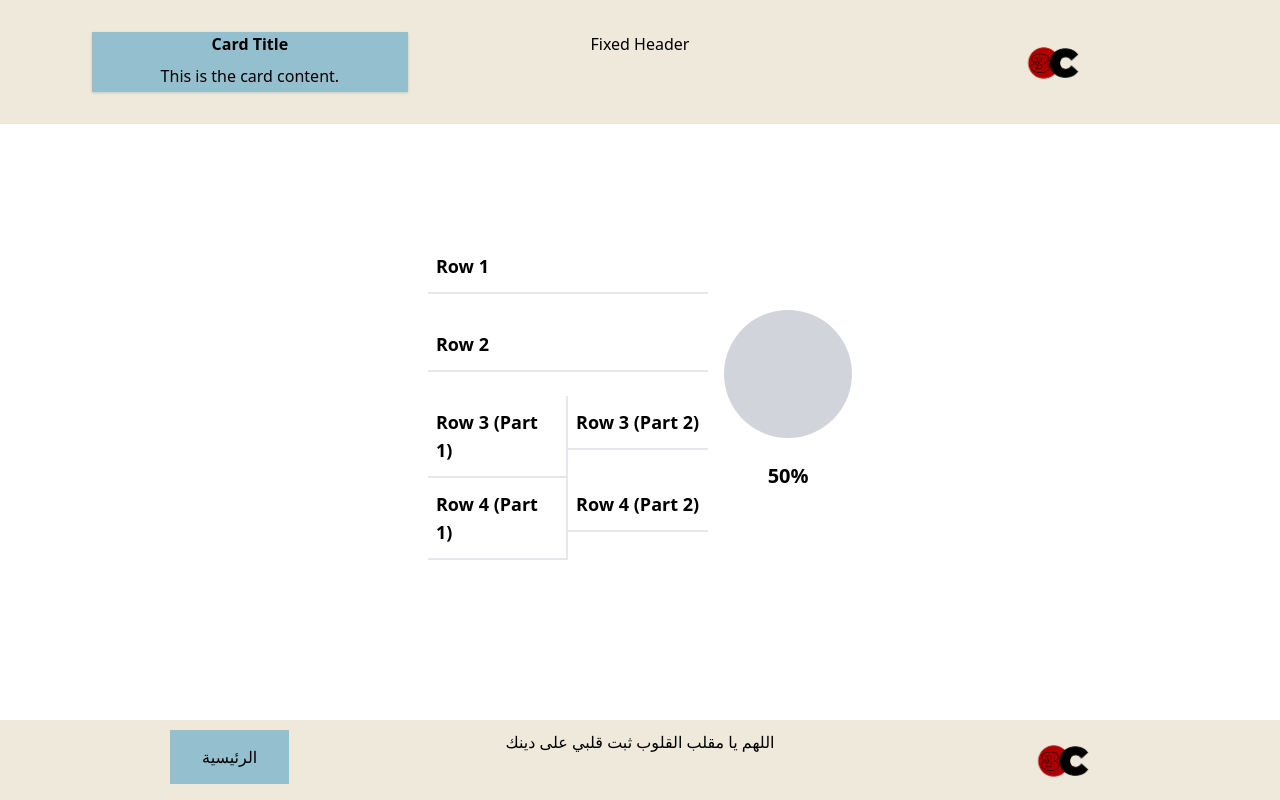
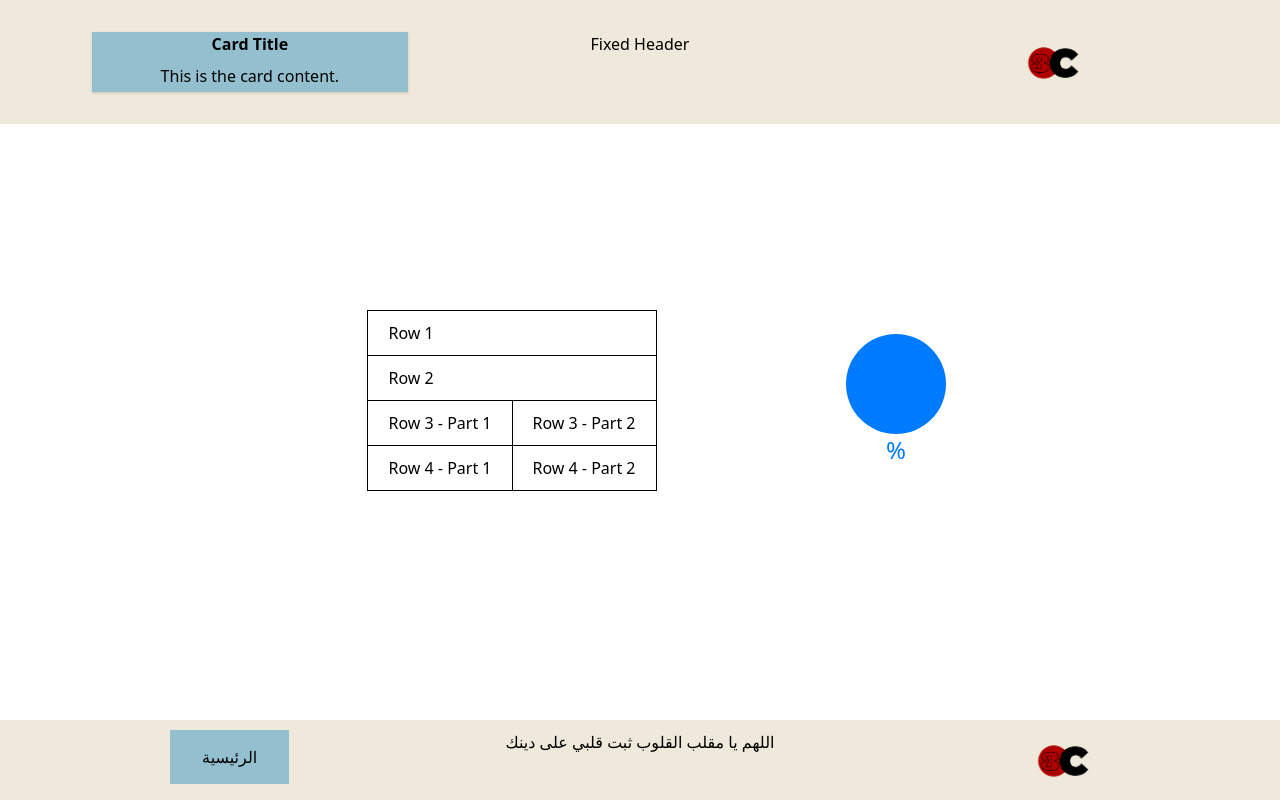
Before and after one commit to ihababbas/summer_project_frontend, a Next.js app: page /waiting in a window 1280 px wide. Built offline with nearby package versions, Linux system fonts and the light colour scheme.

Commit message:
add pages

```diff
--- a/src/app/waiting/page.js
+++ b/src/app/waiting/page.js
@@ -22,39 +22,58 @@ const WaitingPage = () => {
 
   return (
     <>
-    <div className="container mx-auto h-screen flex justify-center items-center">
-      {/* First Column */}
-      <div className="w-60% mr-4">
-        <div className="mb-6">
-          <div className="border-b-2 px-2 py-3 text-lg font-bold">Row 1</div>
-        </div>
-        <div className="mb-6">
-          <div className="border-b-2 px-2 py-3 text-lg font-bold">Row 2</div>
-        </div>
-        <div className="flex">
-          <div className="w-1/2 border-r-2">
-            <div className="border-b-2 px-2 py-3 text-lg font-bold">Row 3 (Part 1)</div>
-          </div>
-          <div className="w-1/2">
-            <div className="border-b-2 px-2 py-3 text-lg font-bold">Row 3 (Part 2)</div>
+
+      {isLoading ? (
+        <div className="container mx-auto h-screen flex justify-center items-center">
+          <div className="text-center">
+            <div className="animate-spin text-3xl mb-4">&#128259;</div>
+            <p>Loading...</p>
           </div>
         </div>
-        <div className="flex">
-          <div className="w-1/2 border-r-2">
-            <div className="border-b-2 px-2 py-3 text-lg font-bold">Row 4 (Part 1)</div>
-          </div>
-          <div className="w-1/2">
-            <div className="border-b-2 px-2 py-3 text-lg font-bold">Row 4 (Part 2)</div>
-          </div>
-        </div>
+      ) : (
+
+        <div >
+
+        <div className="flex h-screen">
+      {/* First Section (Gap) */}
+      <div className="flex-1"></div>
+
+      {/* Second Section (Table) */}
+      <div className="flex-[2] flex items-center justify-center">
+      <div className="flex justify-center items-center h-screen">
+      <table className="border-collapse border border-solid border-[black]">
+        <tbody>
+          <tr>
+            <td colSpan="2" className='border px-5 py-2.5 border-solid border-[black]'>Row 1</td>
+          </tr>
+          <tr>
+            <td colSpan="2" className='border px-5 py-2.5 border-solid border-[black]'>Row 2</td>
+          </tr>
+          <tr>
+            <td className='border px-5 py-2.5 border-solid border-[black]'>Row 3 - Part 1</td>
+            <td className='border px-5 py-2.5 border-solid border-[black]'>Row 3 - Part 2</td>
+          </tr>
+          <tr>
+            <td className='border px-5 py-2.5 border-solid border-[black]'>Row 4 - Part 1</td>
+            <td className='border px-5 py-2.5 border-solid border-[black]'>Row 4 - Part 2</td>
+          </tr>
+        </tbody>
+      </table>
+    </div>
       </div>
 
-      {/* Second Column */}
-      <div className="w-40%">
-        <div className="w-32 h-32 rounded-full bg-gray-300 mb-6"></div>
-        <div className="text-center font-bold text-xl">50%</div>
+      {/* Third Section (Circle and Mark %) */}
+      <div className="flex-1 flex flex-col items-center justify-center">
+        <div className="w-[100px] h-[100px] bg-[#007bff] rounded-[50%]"></div>
+        <div className="text-2xl text-[#007bff]">%</div>
       </div>
+
+      {/* Fourth Section (Gap) */}
+      <div className="flex-1"></div>
     </div>
+    </div>
+      )}
+
     <Footer/>
     </>
   );
```
